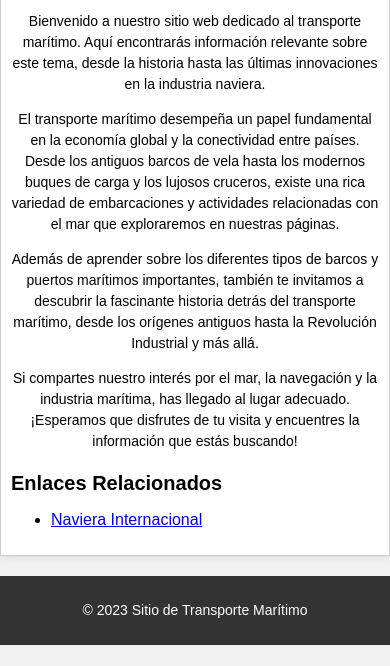
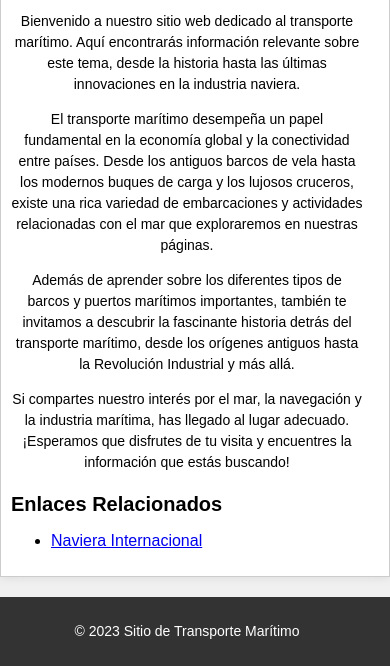
Before and after one commit to snzvss/html, a plain HTML site: page index.html in a window 390 px wide. Shown: the part 264-930 px from the top of the page. Before the commit the page ends 909 px from the top, so only its background shows below. Drawn offline with Linux system fonts and the light colour scheme.

Commit message:
Update estilos.css

```diff
--- a/css/estilos.css
+++ b/css/estilos.css
@@ -168,7 +168,7 @@ form a {
     }
     p {
         font-size: 14px;
-        margin-right: 0; /* Evita márgenes derechos en párrafos */
+        margin-right: 1rem; /* Evita márgenes derechos en párrafos */
     }
     img {
         width: 80%;
```
